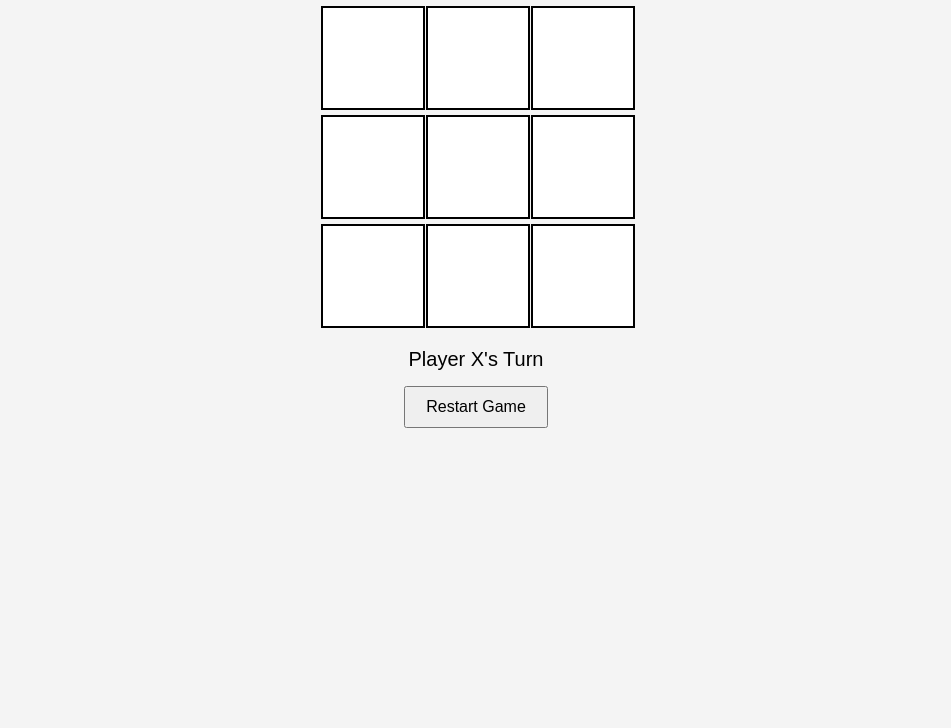
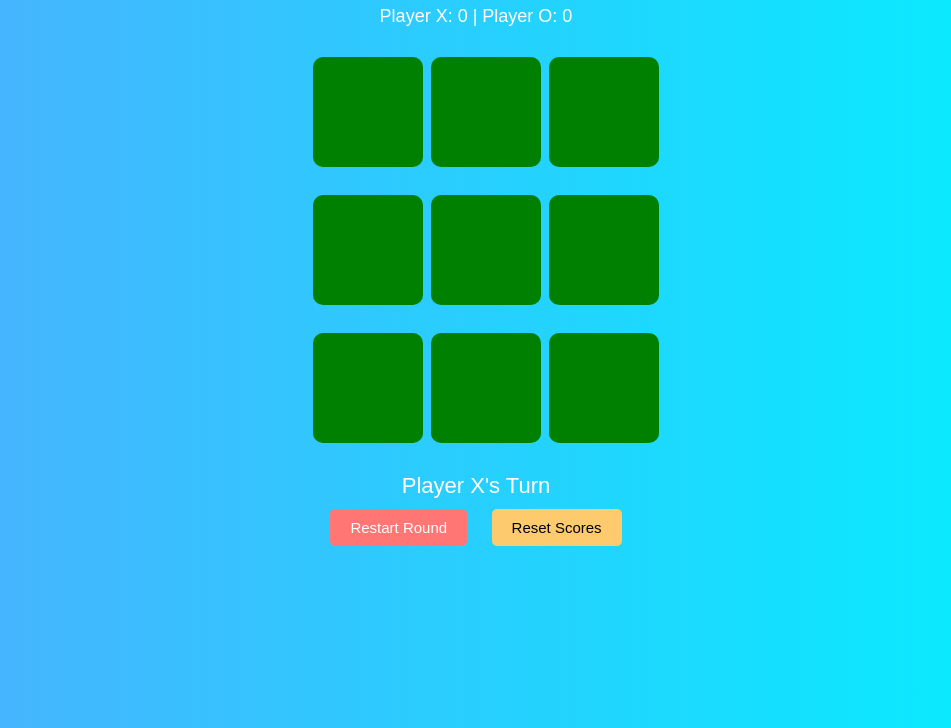
Before and after one commit to lavanyapinisetty369-hash/Newgame, a plain HTML site: page index.html in a window 1280 px wide. Shown: the part 72-800 px from the top of the page, without its empty margins (164-1115 px from the left). Drawn offline with Linux system fonts and the light colour scheme.

Commit message:
2nd version

```diff
--- a/index.html
+++ b/index.html
@@ -1,98 +1,130 @@
-<!DOCTYPE html>
+<!<!DOCTYPE html>
 <html>
 <head>
-    <title>XOX Game</title>
+    <title>Advanced XOX Game</title>
     <style>
         body {
-            font-family: Arial;
+            font-family: Arial, sans-serif;
             text-align: center;
-            background-color: #f4f4f4;
+            background: linear-gradient(to right, #4facfe, #00f2fe);
+            color: white;
         }
 
         h1 {
             margin-top: 20px;
         }
 
+        .scoreboard {
+            margin: 15px;
+            font-size: 18px;
+        }
+
         .board {
             display: grid;
-            grid-template-columns: repeat(3, 100px);
-            grid-gap: 5px;
+            grid-template-columns: repeat(3, 110px);
+            gap: 8px;
             justify-content: center;
             margin-top: 20px;
         }
 
         .cell {
-            width: 100px;
-            height: 100px;
-            font-size: 40px;
-            background: white;
-            border: 2px solid black;
+            width: 110px;
+            height: 110px;
+            font-size: 45px;
+            font-weight: bold;
+            background: green;
+            color: purple;
+            border-radius: 10px;
+            border: none;
             cursor: pointer;
+            transition: 0.3s;
         }
 
         .cell:hover {
-            background-color: #e0e0e0;
+            background: #dfe6e9;
+            transform: scale(1.05);
+        }
+
+        .winner {
+            background-color: #2ecc71 !important;
+            color: white;
         }
 
         #status {
             margin-top: 20px;
-            font-size: 20px;
+            font-size: 22px;
         }
 
         button {
-            margin-top: 15px;
+            margin: 10px;
             padding: 10px 20px;
-            font-size: 16px;
+            font-size: 15px;
+            border: none;
+            border-radius: 5px;
+            cursor: pointer;
         }
+
+        .restart {
+            background: #ff7675;
+            color: white;
+        }
+
+        .resetScore {
+            background: #fdcb6e;
+        }
+
     </style>
 </head>
 <body>
 
-    <h1>XOX Game</h1>
+<h1>Modified XOX Game</h1>
 
-    <div class="board" id="board"></div>
+<div class="scoreboard">
+    Player X: <span id="scoreX">0</span> |
+    Player O: <span id="scoreO">0</span>
+</div>
 
-    <div id="status">Player X's Turn</div>
-    <button onclick="resetGame()">Restart Game</button>
+<div class="board" id="board"></div>
+
+<div id="status">Player X's Turn</div>
+
+<button class="restart" onclick="resetGame()">Restart Round</button>
+<button class="resetScore" onclick="resetScore()">Reset Scores</button>
 
 <script>
     // JSON Game State
     let gameState = {
         board: ["", "", "", "", "", "", "", "", ""],
         currentPlayer: "X",
-        gameActive: true
+        gameActive: true,
+        score: {
+            X: 0,
+            O: 0
+        }
     };
 
     const winningConditions = [
-        [0,1,2],
-        [3,4,5],
-        [6,7,8],
-        [0,3,6],
-        [1,4,7],
-        [2,5,8],
-        [0,4,8],
-        [2,4,6]
+        [0,1,2],[3,4,5],[6,7,8],
+        [0,3,6],[1,4,7],[2,5,8],
+        [0,4,8],[2,4,6]
     ];
 
     const board = document.getElementById("board");
     const statusText = document.getElementById("status");
 
-    // Create Board
     function createBoard() {
         board.innerHTML = "";
         gameState.board.forEach((cell, index) => {
-            const cellDiv = document.createElement("div");
+            const cellDiv = document.createElement("button");
             cellDiv.classList.add("cell");
             cellDiv.innerText = cell;
-            cellDiv.addEventListener("click", () => handleCellClick(index));
+            cellDiv.addEventListener("click", () => handleClick(index));
             board.appendChild(cellDiv);
         });
     }
 
-    function handleCellClick(index) {
-        if (gameState.board[index] !== "" || !gameState.gameActive) {
-            return;
-        }
+    function handleClick(index) {
+        if (gameState.board[index] !== "" || !gameState.gameActive) return;
 
         gameState.board[index] = gameState.currentPlayer;
         createBoard();
@@ -100,45 +132,62 @@
     }
 
     function checkWinner() {
-        let roundWon = false;
+        let won = false;
 
-        for (let i = 0; i < winningConditions.length; i++) {
-            const [a, b, c] = winningConditions[i];
-
+        for (let condition of winningConditions) {
+            const [a, b, c] = condition;
             if (
                 gameState.board[a] &&
                 gameState.board[a] === gameState.board[b] &&
                 gameState.board[a] === gameState.board[c]
             ) {
-                roundWon = true;
+                highlightWinner(a, b, c);
+                gameState.score[gameState.currentPlayer]++;
+                updateScore();
+                statusText.innerText = "Player " + gameState.currentPlayer + " Wins!";
+                gameState.gameActive = false;
+                won = true;
                 break;
             }
         }
 
-        if (roundWon) {
-            statusText.innerText = "Player " + gameState.currentPlayer + " Wins!";
-            gameState.gameActive = false;
-            return;
-        }
-
-        if (!gameState.board.includes("")) {
+        if (!won && !gameState.board.includes("")) {
             statusText.innerText = "It's a Draw!";
             gameState.gameActive = false;
             return;
         }
 
-        gameState.currentPlayer = gameState.currentPlayer === "X" ? "O" : "X";
-        statusText.innerText = "Player " + gameState.currentPlayer + "'s Turn";
+        if (!won) {
+            gameState.currentPlayer = gameState.currentPlayer === "X" ? "O" : "X";
+            statusText.innerText = "Player " + gameState.currentPlayer + "'s Turn";
+        }
+    }
+
+    function highlightWinner(a, b, c) {
+        const cells = document.querySelectorAll(".cell");
+        cells[a].classList.add("winner");
+        cells[b].classList.add("winner");
+        cells[c].classList.add("winner");
+    }
+
+    function updateScore() {
+        document.getElementById("scoreX").innerText = gameState.score.X;
+        document.getElementById("scoreO").innerText = gameState.score.O;
     }
 
     function resetGame() {
-        gameState = {
-            board: ["", "", "", "", "", "", "", "", ""],
-            currentPlayer: "X",
-            gameActive: true
-        };
+        gameState.board = ["", "", "", "", "", "", "", "", ""];
+        gameState.currentPlayer = "X";
+        gameState.gameActive = true;
         statusText.innerText = "Player X's Turn";
         createBoard();
+    }
+
+    function resetScore() {
+        gameState.score.X = 0;
+        gameState.score.O = 0;
+        updateScore();
+        resetGame();
     }
 
     createBoard();
```
